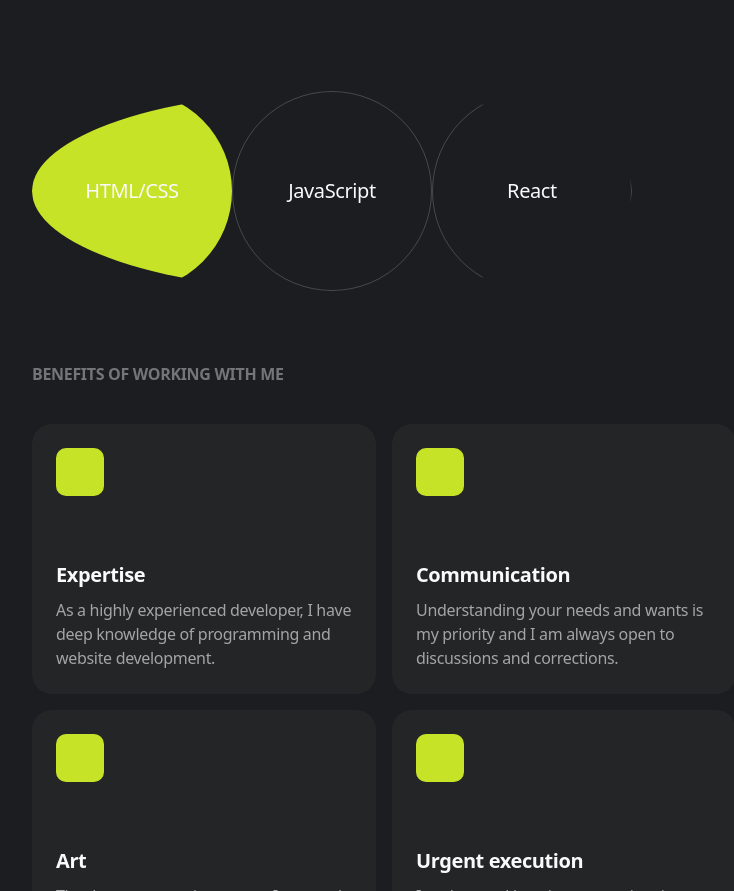
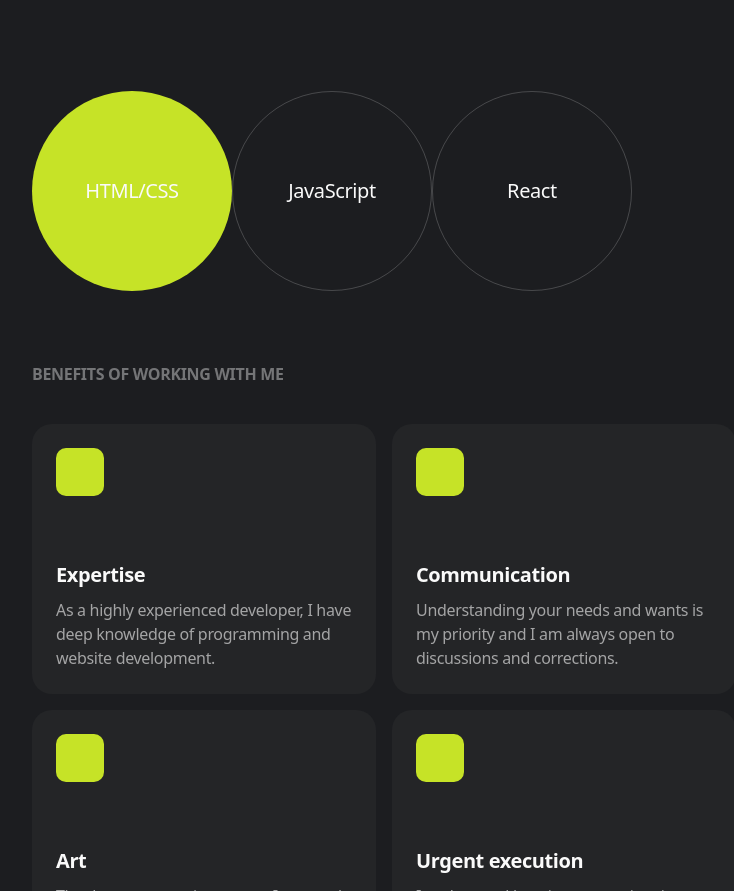
Before and after one commit to Exxin/Portfolio, a website built with Vite: page src/index.html in a window 1280 px wide. Shown: the part 3162-4053 px from the top of the page, without its empty margins (256-990 px from the left). Built offline with nearby package versions, Linux system fonts and the light colour scheme; no server answers; files whose address does not match are found by name; what accordion-js would draw is missing.

Commit message:
Update about-me.css

```diff
--- a/src/css/about-me.css
+++ b/src/css/about-me.css
@@ -242,7 +242,7 @@ main {
   width: 260px !important;
   margin-top: 32px;
   overflow: hidden;
-  border-radius: 50%;
+  border-radius: 60px;
 }
 
 .technologies-item {
```
